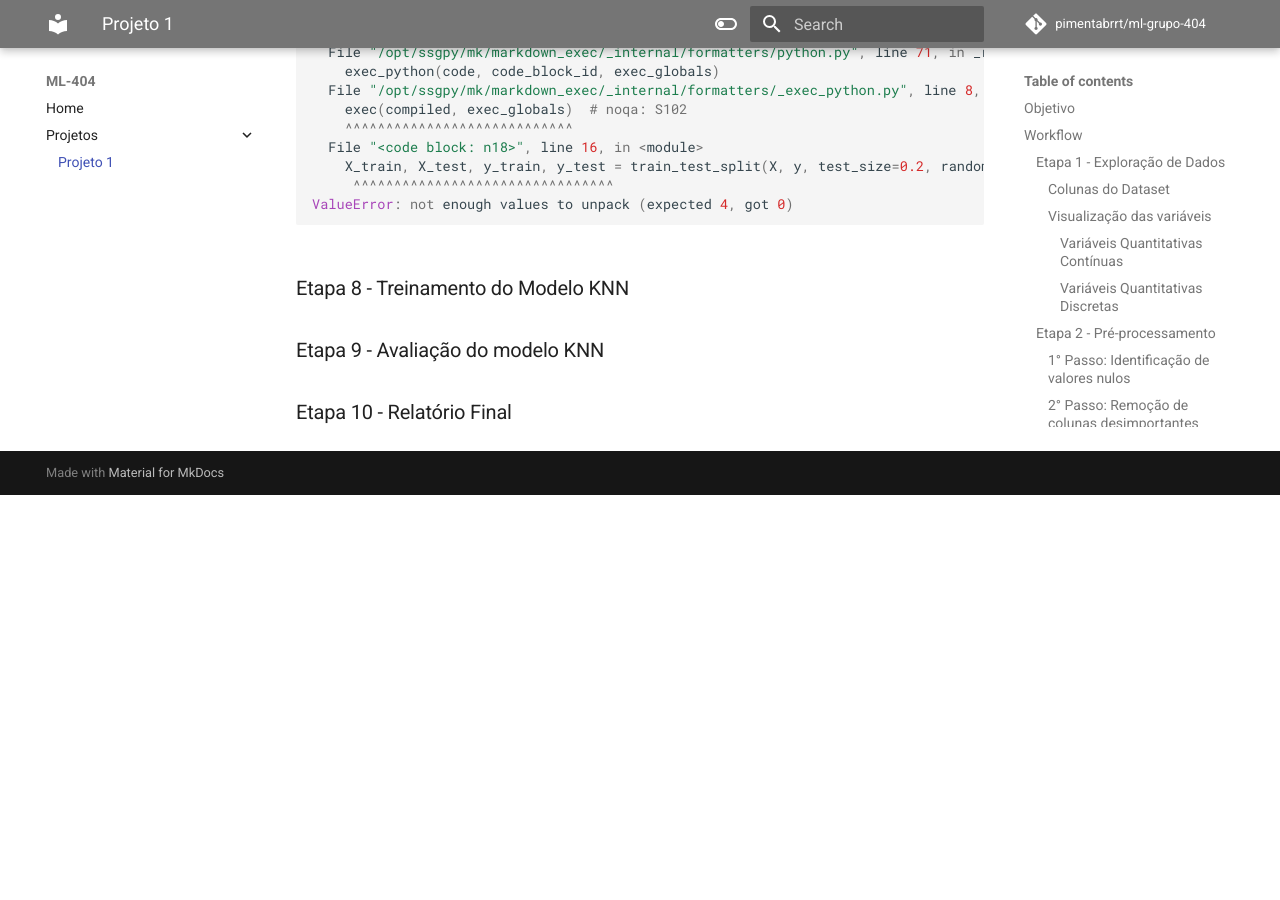
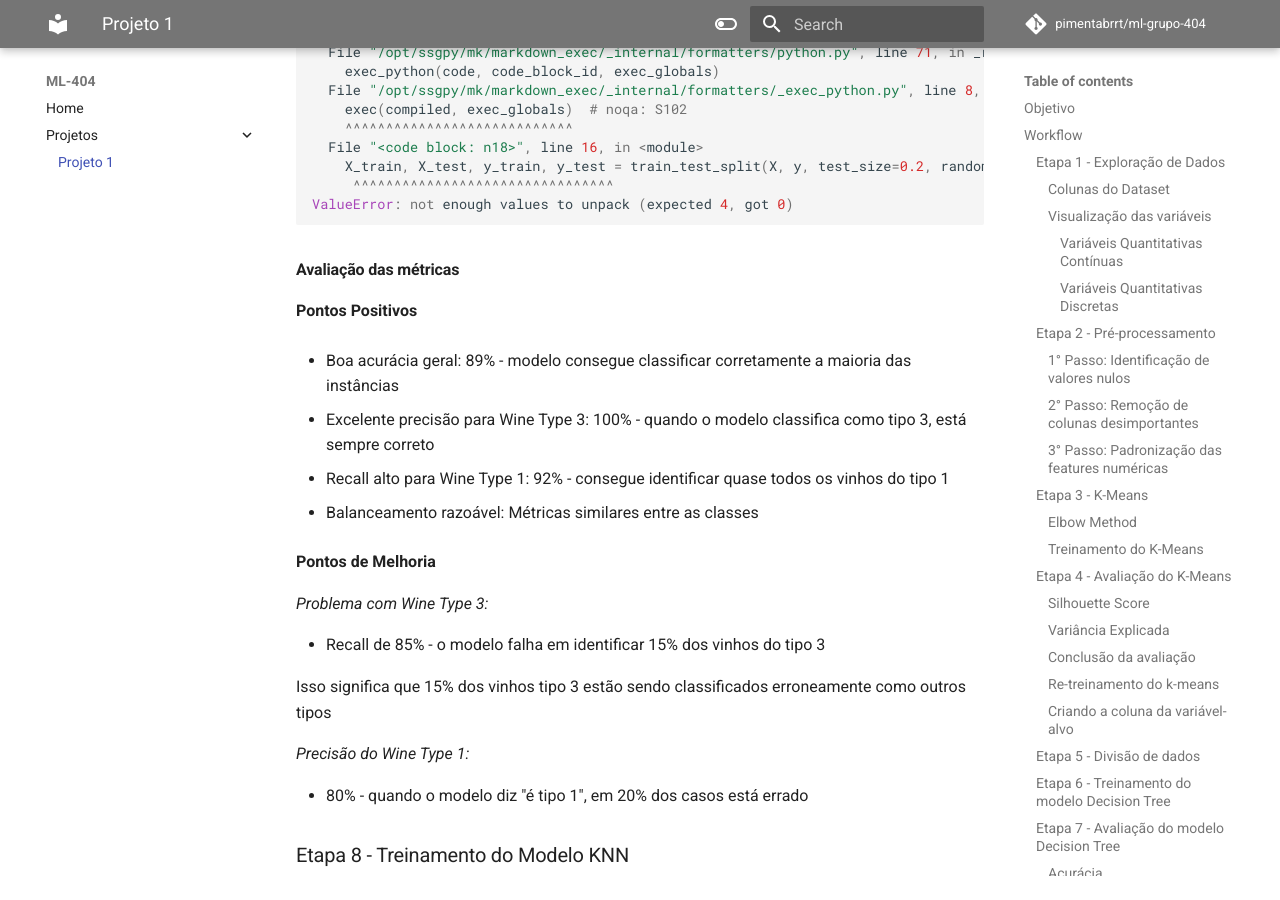
Before and after one commit to PimentaBrrt/ml-grupo-404, an MkDocs documentation site: the page built from docs/projeto/main.md, in a window 1280 px wide and 900 px high, scrolled down 10424 px. Built offline with MkDocs 1.6.1 and Material for MkDocs 9.7.7, drawn with Linux system fonts in a browser that asks for light colours; comment, search, counter and statistics services are not loaded; before the commit the page ends 10919 px from its top, so only the background shows below that.

Commit message:
Decision tree completo

````diff
--- a/docs/projeto/decision-tree/cm-decision.py
+++ b/docs/projeto/decision-tree/cm-decision.py
@@ -27,5 +27,7 @@ plt.title("Matriz de Confusão - Wine")
 # plt.savefig("docs/projeto/images/cm-d-tree.svg", format="svg", transparent=True)
 plt.close()
 
-print("\nRelatório de Classificação:")
-print(classification_report(y_test, y_pred))
+report_dict = classification_report(y_test, y_pred, output_dict=True)
+report_df = pd.DataFrame(report_dict).transpose()
+
+print(report_df.round(2).to_markdown())
--- a/docs/projeto/main.md
+++ b/docs/projeto/main.md
@@ -470,6 +470,30 @@ Agora, vamos visualizar a matriz de confusão do modelo.
     --8<-- "docs/projeto/decision-tree/cm-decision.py"
     ```
 
+#### Avaliação das métricas
+
+**Pontos Positivos**
+
+- Boa acurácia geral: 89% - modelo consegue classificar corretamente a maioria das instâncias
+
+- Excelente precisão para Wine Type 3: 100% - quando o modelo classifica como tipo 3, está sempre correto
+
+- Recall alto para Wine Type 1: 92% - consegue identificar quase todos os vinhos do tipo 1
+
+- Balanceamento razoável: Métricas similares entre as classes
+
+**Pontos de Melhoria**
+
+*Problema com Wine Type 3:*
+
+- Recall de 85% - o modelo falha em identificar 15% dos vinhos do tipo 3
+
+Isso significa que 15% dos vinhos tipo 3 estão sendo classificados erroneamente como outros tipos
+
+*Precisão do Wine Type 1:*
+
+- 80% - quando o modelo diz "é tipo 1", em 20% dos casos está errado
+
 ### Etapa 8 - Treinamento do Modelo KNN
 
 
````
